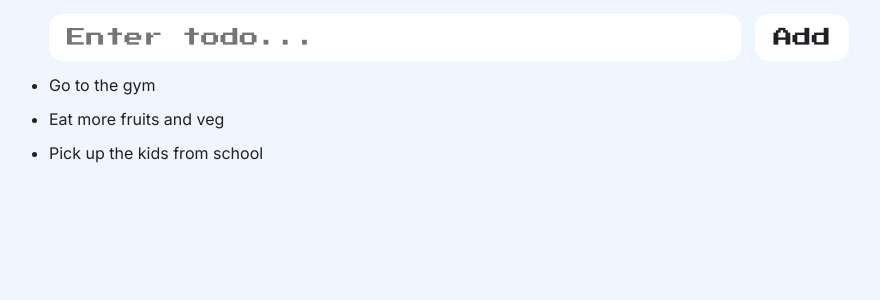
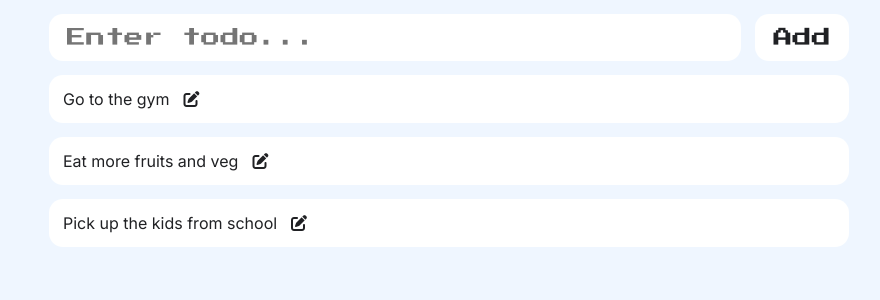
Before and after one commit to lxbeck/tictactoeReact, a React (Vite) app in the folder reactjs-todolist/: page / in a window 1280 px wide. Shown: the top 300 px of the page, without its empty margins (191-1071 px from the left). Built offline with nearby package versions, Linux system fonts and the light colour scheme.

Commit message:
adding todolist appearance

```diff
--- a/reactjs-todolist/index.html
+++ b/reactjs-todolist/index.html
@@ -9,6 +9,7 @@
     <link rel="preconnect" href="https://fonts.googleapis.com">
     <link rel="preconnect" href="https://fonts.gstatic.com" crossorigin>
     <link href="https://fonts.googleapis.com/css2?family=Inter:ital,opsz,wght@0,14..32,100..900;1,14..32,100..900&family=Press+Start+2P&display=swap" rel="stylesheet">
+    <link rel="stylesheet" href="https://cdnjs.cloudflare.com/ajax/libs/font-awesome/6.7.2/css/all.min.css" integrity="sha512-Evv84Mr4kqVGRNSgIGL/F/aIDqQb7xQ2vcrdIwxfjThSH8CSR7PBEakCr51Ck+w+/U6swU2Im1vVX0SVk9ABhg==" crossorigin="anonymous" referrerpolicy="no-referrer" />
 
   </head>
   <body>
--- a/reactjs-todolist/src/components/TodoList.jsx
+++ b/reactjs-todolist/src/components/TodoList.jsx
@@ -10,7 +10,10 @@
     return (
         <ul className='main'>
             {todos.map((todo, todoIndex) => (
-                <li key={todoIndex}>{todo}</li>
+                <li className='todoItem' key={todoIndex}>
+                    {todo}
+                    <i class="fa-solid fa-pen-to-square"></i>
+                    </li>
             ))}
         </ul>
     );
```
